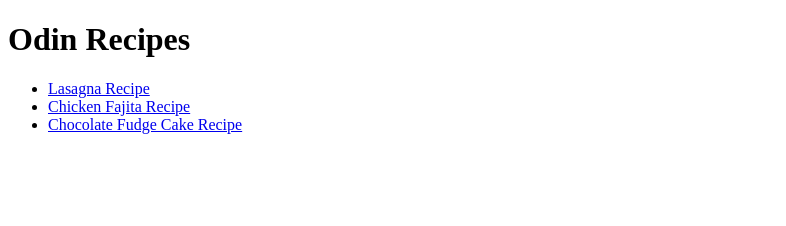
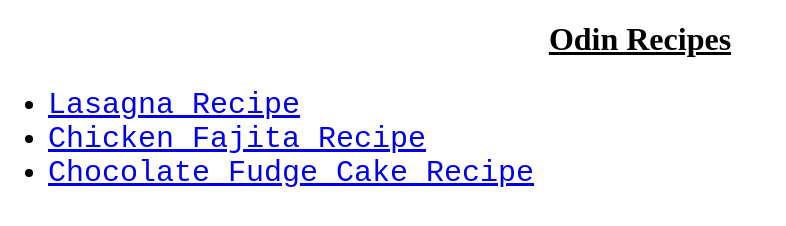
Before and after one commit to kian-tamjidi04/odin-recipes, a plain HTML site: page index.html in a window 1280 px wide. Shown: the whole page, without its empty margins (0-786 px from the left). Drawn offline with Linux system fonts and the light colour scheme.

Commit message:
Add stylesheet, underline and centre titles

```diff
--- a/index.html
+++ b/index.html
@@ -3,10 +3,11 @@
     <head>
         <meta enc="UTF-8">
         <title>Recipe Homepage</title>
+        <link rel="stylesheet" href="style.css">
     </head>
     <body>
-        <h1>Odin Recipes</h1>
-        <ul>
+        <h1 class="title">Odin Recipes</h1>
+        <ul id="recipe-list">
             <li><a href="recipes/lasagna.html">Lasagna Recipe</a></li>
             <li><a href="recipes/fajita.html">Chicken Fajita Recipe</a></li>
             <li><a href="recipes/cake.html">Chocolate Fudge Cake Recipe</a></li>
--- /dev/null
+++ b/style.css
@@ -0,0 +1,9 @@
+.title {
+    text-align: center;
+    text-decoration: underline;
+}
+
+#recipe-list {
+    font-size: 30px;
+    font-family: 'Courier New', Courier, monospace;
+}
```
Also changed, not shown: recipes/cake.html (+2 -1 lines), recipes/fajita.html (+2 -1 lines), recipes/lasagna.html (+2 -1 lines).
